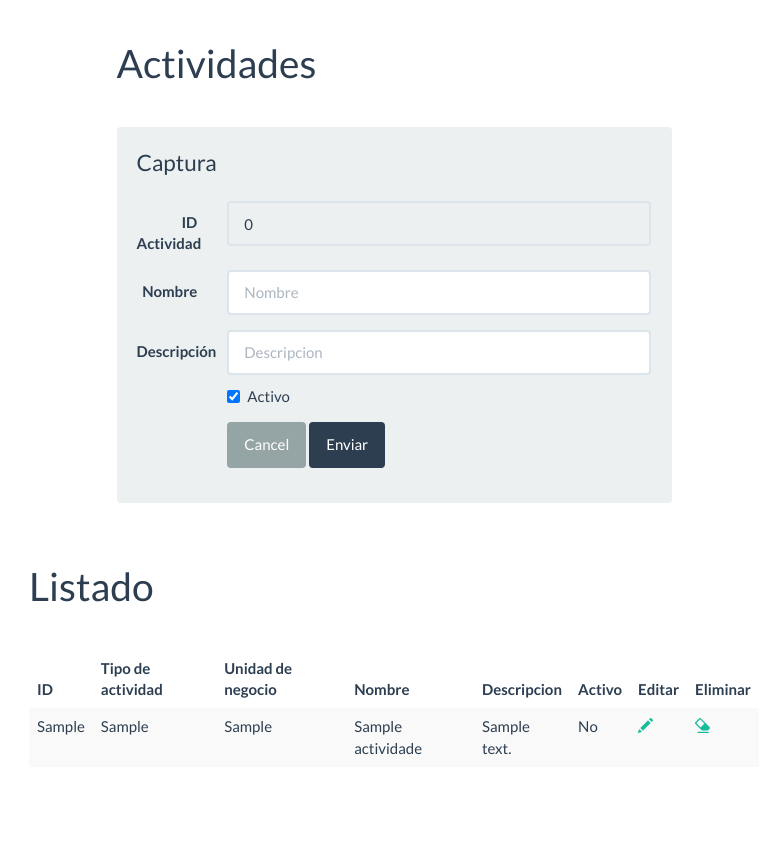
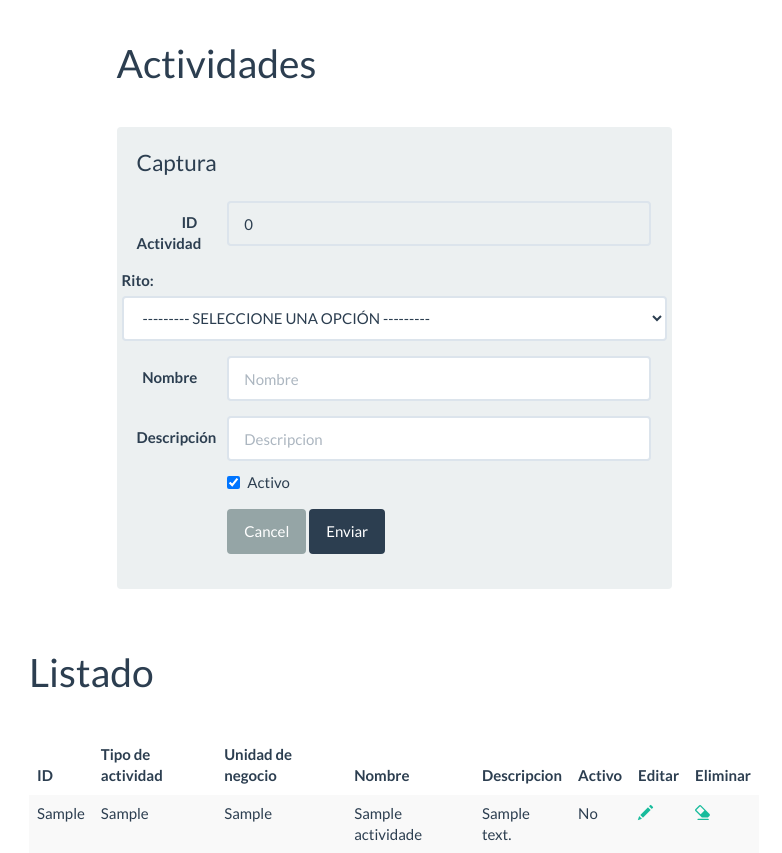
Before and after one commit to WEBXICO-MX/WebOVC, a PHP site: page /php/cat_actividades.php in a window 1280 px wide. Shown: the top 853 px of the page, without its empty margins (246-1028 px from the left). Before the commit the page ends 755 px from the top, so only its background shows below. Run offline with PHP 8.4, Linux system fonts and the light colour scheme; tables that the repository leaves empty or names only in its code hold one stand-in row (values such as "Sample post").

Commit message:
<div class="form-group">                                 <label for="cmbCveRito">Rito:</label>                                 <select name="cmbCveRito" id="cmbCveRito" class="form-control" placeholder="Rito">                                     <option value="0">--------- SELECCIONE UNA OPCIÓN ---------</option>                                     <?php                                     $sql2 = "SELECT * FROM ritos where activo=1 ORDER BY cve_rito";                                     $rst2 = UtilDB::ejecutaConsulta($sql2);                                     foreach ($rst2 as $row) {                                         echo("<option value='" . $row['cve_rito'] . "' " . ($clasf->getCve_clasificacion() != 0 ? ($clasf->getCve_rito()->getCve_rito() == $row['cve_rito'] ? "selected" : "") : "") . ">" . $row['descripcion'] . "</option>");                                     }                                     $rst2->closeCursor();                                     ?>
                                </select>
                            </div>

```diff
--- a/php/cat_actividades.php
+++ b/php/cat_actividades.php
@@ -109,12 +109,27 @@
                             <fieldset>
                                 <legend>Captura</legend>
                                 <div class="form-group">
-                                    <label for="txtCveTipo" class="col-lg-2 control-label">ID Actividad</label>
+                                    <label for="txtCveActividad" class="col-lg-2 control-label">ID Actividad</label>
                                     <div class="col-lg-10">
                                         <input type="hidden" id="xAccion" name="xAccion" value="0">
                                         <input type="text" class="form-control" id="txtCveActividad" name="txtCveActividad" placeholder="ID Tipo actividad" readonly value="<?php echo($a != NULL ? $a->getCve_actividad():""); ?>">
                                     </div>
                                 </div>
+                                <div class="form-group">
+                                <label for="cmbCveRito">Rito:</label>
+                                <select name="cmbCveRito" id="cmbCveRito" class="form-control" placeholder="Rito">
+                                    <option value="0">--------- SELECCIONE UNA OPCIÓN ---------</option>
+                                    <?php
+                                    $sql2 = "SELECT * FROM ritos where activo=1 ORDER BY cve_rito";
+                                    $rst2 = UtilDB::ejecutaConsulta($sql2);
+                                    foreach ($rst2 as $row) {
+                                        echo("<option value='" . $row['cve_rito'] . "' " . ($clasf->getCve_clasificacion() != 0 ? ($clasf->getCve_rito()->getCve_rito() == $row['cve_rito'] ? "selected" : "") : "") . ">" . $row['descripcion'] . "</option>");
+                                    }
+                                    $rst2->closeCursor();
+                                    ?>
+
+                                </select>
+                            </div>
                                 <div class="form-group">
                                     <label for="txtNombre" class="col-lg-2 control-label">Nombre</label>
                                     <div class="col-lg-10">
```
